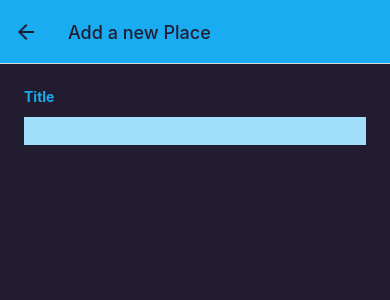
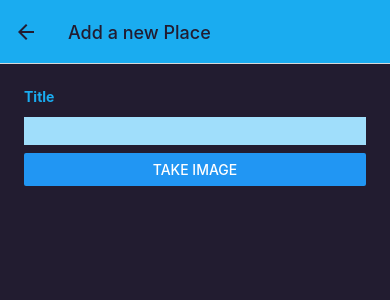
Before and after one commit to rhiannonmonks/nativeDeviceFeatures, a React Native app: screen /AddPlace in a window 390 px wide. Shown: the top 300 px of the page. Built offline with nearby package versions, Linux system fonts and the light colour scheme.

Commit message:
adding and configuring the camera package and taking photos on Android

```diff
--- a/app.json
+++ b/app.json
@@ -14,9 +14,7 @@
     "updates": {
       "fallbackToCacheTimeout": 0
     },
-    "assetBundlePatterns": [
-      "**/*"
-    ],
+    "assetBundlePatterns": ["**/*"],
     "ios": {
       "supportsTablet": true
     },
@@ -28,6 +26,14 @@
     },
     "web": {
       "favicon": "./assets/favicon.png"
-    }
+    },
+    "plugins": [
+      [
+        "expo-image-picker",
+        {
+          "cameraPermission": "The app needs access to your camera in order to take photos of your favourite places."
+        }
+      ]
+    ]
   }
 }
--- /dev/null
+++ b/components/Places/ImagePicker.js
@@ -0,0 +1,22 @@
+import { Button, View } from "react-native";
+import { launchCameraAsync } from "expo-image-picker";
+
+function ImagePicker() {
+  async function takeImageHandler() {
+    const image = await launchCameraAsync({
+      allowsEditing: true,
+      aspect: [16, 9],
+      quality: 0.5,
+    });
+    console.log(image);
+  }
+
+  return (
+    <View>
+      <View></View>
+      <Button title="Take Image" onPress={takeImageHandler} />
+    </View>
+  );
+}
+
+export default ImagePicker;
--- a/components/Places/PlaceForm.js
+++ b/components/Places/PlaceForm.js
@@ -1,6 +1,7 @@
 import { useState } from "react";
 import { ScrollView, View, TextInput, Text, StyleSheet } from "react-native";
 import { Colours } from "../../constants/colours";
+import ImagePicker from "./ImagePicker";
 
 function PlaceForm() {
   const [enteredTitle, setEnteredTitle] = useState("");
@@ -19,6 +20,7 @@
           value={enteredTitle}
         />
       </View>
+      <ImagePicker />
     </ScrollView>
   );
 }
--- a/package.json
+++ b/package.json
@@ -14,7 +14,8 @@
     "expo": "~47.0.9",
     "expo-status-bar": "~1.4.2",
     "react": "18.1.0",
-    "react-native": "0.70.5"
+    "react-native": "0.70.5",
+    "expo-image-picker": "~14.0.2"
   },
   "devDependencies": {
     "@babel/core": "^7.12.9"
```
Also changed, not shown: 1 other file (tests, documents, lock files or other folders).
